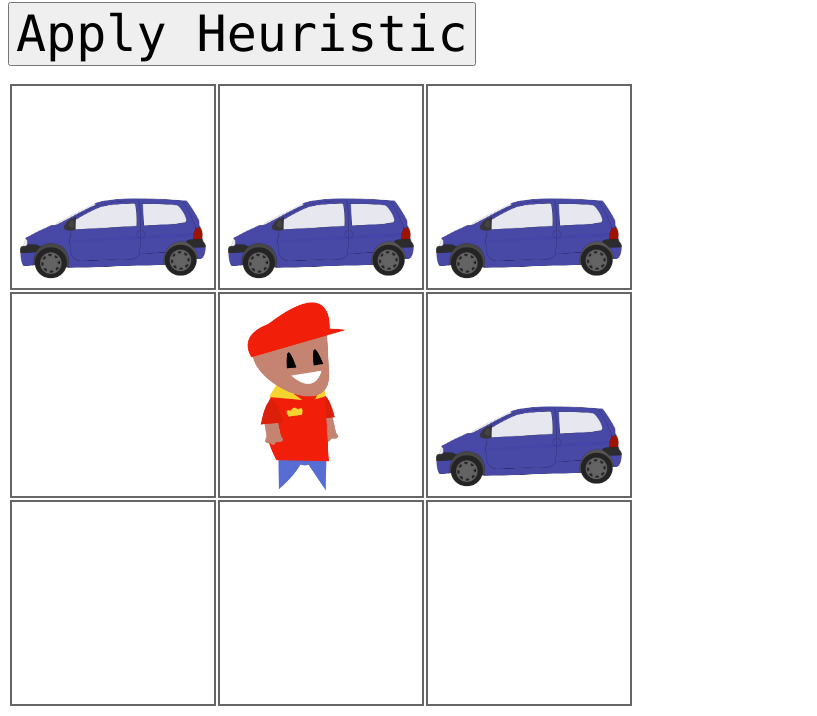
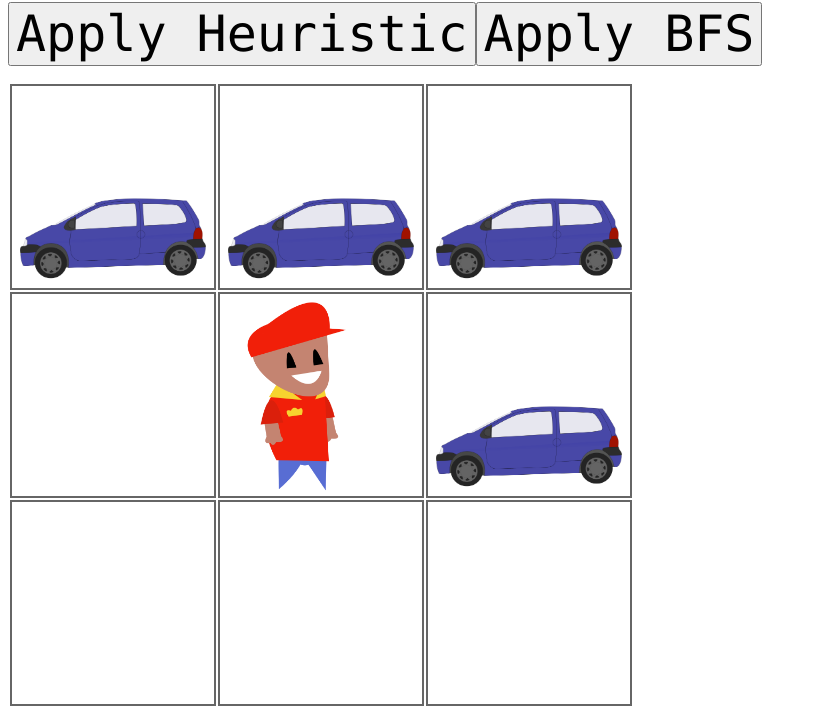
Before and after one commit to bullybutcher/GasE-Boy, a plain HTML site: page index.html in a window 1280 px wide. Shown: the part 139-855 px from the top of the page, without its empty margins (0-817 px from the left). Drawn offline with Linux system fonts and the light colour scheme.

Commit message:
added BFS button

```diff
--- a/index.html
+++ b/index.html
@@ -60,7 +60,7 @@
     <div style="font-size:100px;font-family: monaco, Courier, monospace">
             GAS E-BOY
     </div>
-    <p><button onclick="start()"; style="font-size:50px;font-family: monaco, Courier, monospace">Apply Heuristic</button></p>
+    <p><button onclick="start()"; style="font-size:50px;font-family: monaco, Courier, monospace">Apply Heuristic</button></button><button onclick="bfs()"; style="font-size:50px;font-family: monaco, Courier, monospace">Apply BFS</button></p>
     <script src="bot.js"></script>
   </body>
 </html>
```
